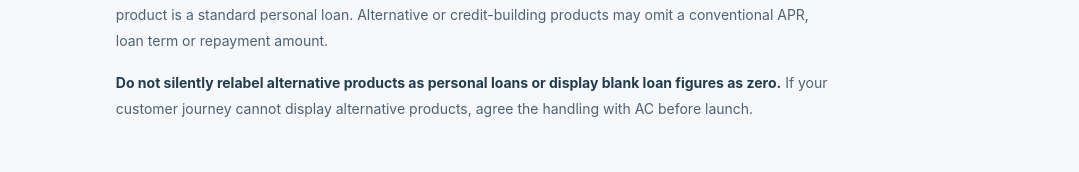
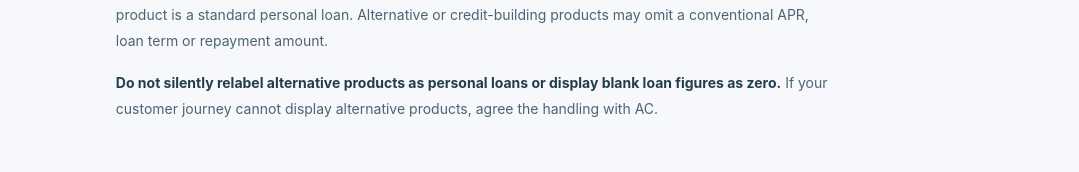
Before and after one commit to Authorised-Compliance-Ltd/ac-api-developer-docs, a plain HTML site: page lending/responses/index.html in a window 1280 px wide. Shown: the part 1772-1944 px from the top of the page, without its empty margins (201-1280 px from the left). Drawn offline with Linux system fonts and the light colour scheme.

Commit message:
Refine client-facing documentation wording

```diff
--- a/lending/responses/index.html
+++ b/lending/responses/index.html
@@ -99,5 +99,5 @@
 <p>Some early responses may omit optional blocks. Treat missing fields as absent, not necessarily <code>0</code>, unless this is explicitly agreed in your integration.</p>
 <h2 id="offer-handling">Offer handling</h2>
 <p>Offer payloads may include <code>loan/type</code>, APR, term, repayment, lender details and redirect URLs. Not every product is a standard personal loan. Alternative or credit-building products may omit a conventional APR, loan term or repayment amount.</p>
-<p><strong>Do not silently relabel alternative products as personal loans or display blank loan figures as zero.</strong> If your customer journey cannot display alternative products, agree the handling with AC before launch.</p>
+<p><strong>Do not silently relabel alternative products as personal loans or display blank loan figures as zero.</strong> If your customer journey cannot display alternative products, agree the handling with AC.</p>
 <nav class="page-nav"><a href="../../lending/results/"><small>Previous</small>Retrieve results</a><a href="../../lending/errors/"><small>Next</small>Errors and retries</a></nav></main><aside class="toc" aria-label="On this page"><h4>On this page</h4><a href="#initial-submission-xml-codes">Initial submission XML codes</a><a href="#polling-xml-codes">Polling XML codes</a><a href="#progress-fields">Progress fields</a><a href="#offer-handling">Offer handling</a></aside></div><footer class="footer"><span>&copy; 2026 Authorised Compliance Ltd. All rights reserved.</span><span>Developer documentation</span></footer></div></div><div class="search-overlay" id="search-overlay" role="dialog" aria-modal="true" aria-label="Search documentation"><div class="search-panel"><div class="search-top"><span>&#8981;</span><input id="search-input" autocomplete="off" aria-label="Search documentation" placeholder="Search API reference..."><button class="search-close" id="search-close">Esc</button></div><div id="search-results" class="search-results"></div></div></div><script src="../../assets/site.js" defer></script></body></html>
```
